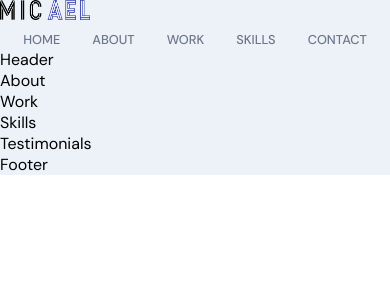
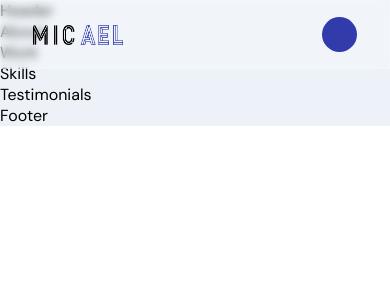
Before and after one commit to DanielKrol90/React.myPortfolio.app, a React (Create React App) app in the folder frontend-app/: page / in a window 390 px wide. Shown: the top 300 px of the page. Built offline with nearby package versions, Linux system fonts and the light colour scheme.

Commit message:
progressing on navbar - making mobile-menu working

```diff
--- a/frontend-app/src/components/Navbar/Navbar.jsx
+++ b/frontend-app/src/components/Navbar/Navbar.jsx
@@ -1,24 +1,50 @@
-import React from 'react'
+import React, { useState } from 'react';
+import { HiMenuAlt4, HiX } from 'react-icons/hi';
+import { motion } from 'framer-motion';
 
-import { images } from '../../constants'
+import { images } from '../../constants';
 import './Navbar.scss';
 
 const Navbar = () => {
+  const [toggle, setToggle] = useState(false);
+
   return (
-    <nav className='nav__navbar'>
-      <div className='app__navbar-logo'>
+    <nav className="app__navbar">
+      <div className="app__navbar-logo">
         <img src={images.logo} alt="logo" />
       </div>
-      <ul className='app__navbar-links'>
+      <ul className="app__navbar-links">
         {['home', 'about', 'work', 'skills', 'contact'].map((item) => (
-            <li className="app__flex p-text" key={`link-${item}`}>
-              <div />
-                <a href={`#${item}`}>{item}</a>
-              </li>
+          <li className="app__flex p-text" key={`link-${item}`}>
+            <div />
+            <a href={`#${item}`}>{item}</a>
+          </li>
         ))}
       </ul>
+
+      <div className="app__navbar-menu">
+        <HiMenuAlt4 onClick={() => setToggle(true)} />
+
+        {toggle && (
+          <motion.div
+            whileInView={{ x: [300, 0] }}
+            transition={{ duration: 0.85, ease: 'easeOut' }}
+          >
+            <HiX onClick={() => setToggle(false)} />
+            <ul>
+              {['home', 'about', 'work', 'skills', 'contact'].map((item) => (
+                <li key={item}>
+                  <a href={`#${item}`} onClick={() => setToggle(false)}>
+                    {item}
+                  </a>
+                </li>
+              ))}
+            </ul>
+          </motion.div>
+        )}
+      </div>
     </nav>
-  )
-}
+  );
+};
 
-export default Navbar
+export default Navbar;
--- a/frontend-app/src/components/Navbar/Navbar.scss
+++ b/frontend-app/src/components/Navbar/Navbar.scss
@@ -23,7 +23,7 @@
       width: 90px;
       height: 20px;
 
-        @media screen and (min-width: 2000px){
+      @media screen and (min-width: 2000px) {
         width: 180px;
         height: 40px;
       }
@@ -74,4 +74,57 @@
             }
         }
     }
+
+    @media screen and (max-width: 900px){
+        display: none;
     }
+}
+
+.app__navbar-menu {
+    width: 35px;
+    height: 35px;
+    border-radius: 50%;
+    position: relative;
+
+    display: flex;
+    justify-content: center;
+    align-items: center;
+    background: var(--secondary-color);
+
+    svg {
+        width: 70%;
+        height: 70%;
+        color: var(--white-color);
+    }
+
+    div {
+        position: fixed;
+        top: 0;
+        bottom: 0;
+        right: 0;
+        z-index: 5;
+
+        padding: 1rem;
+
+        width: 80%;
+        height: 100vh;
+
+        display: flex;
+        justify-content: flex-end;
+        align-items: flex-end;
+        flex-direction: column;
+
+        background: url('../../assets/bgWhite.png');
+        background-color: var(--white-color);
+        background-size: cover;
+        background-repeat: repeat;
+
+        box-shadow: 0 0 20px rgba(168, 168, 168, 0.15);
+    }
+    svg {
+        width: 35px;
+        height: 35px;
+        color: var(--secondary-color);
+        margin: 0.5rem 1rem;
+      }
+}
--- a/frontend-app/src/index.css
+++ b/frontend-app/src/index.css
@@ -10,6 +10,11 @@
   --gray-color: #6b7688;
   --brown-color: #46364a;
   --white-color: #ffffff;
+
+
+
+
+
 }
 
 * {
```
Lines whose indentation alone changed are shown as unchanged.
